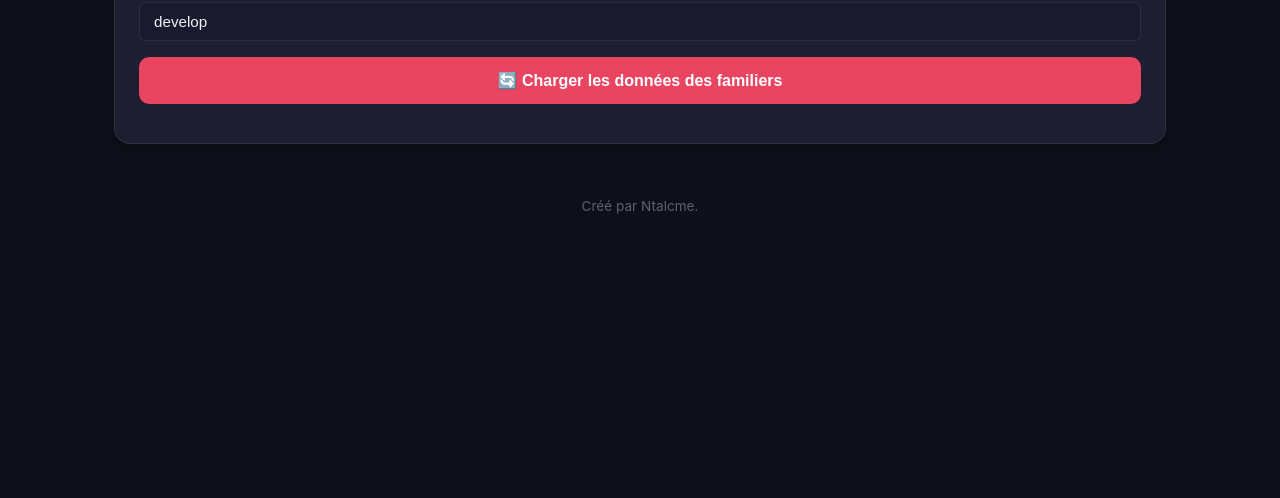
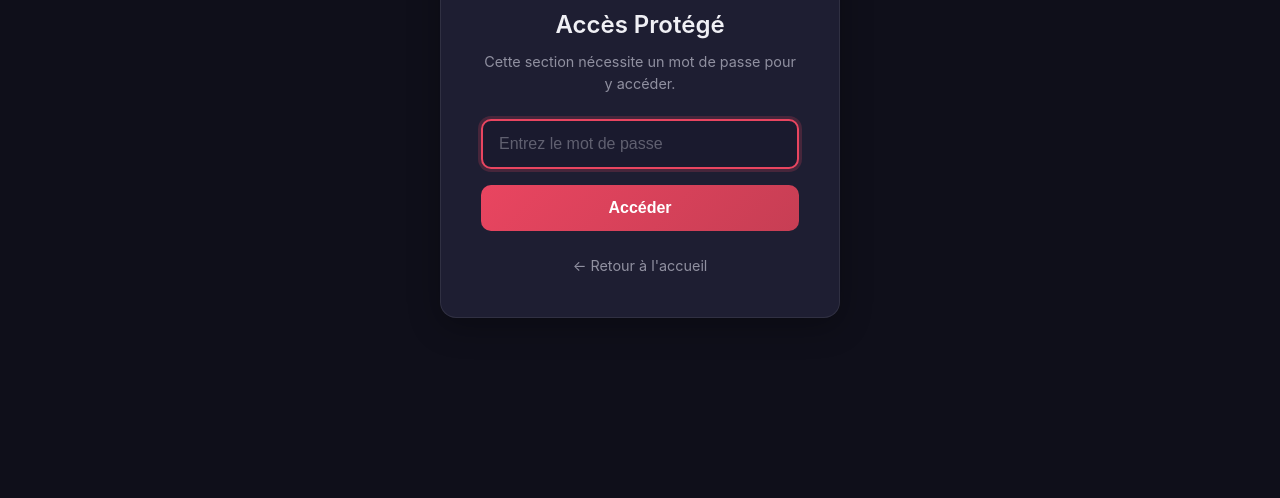
Before and after one commit to Ntalcme/crowniclesUtils, a plain HTML site: page petExpedition/index.html in a window 1280 px wide. Shown: the part 302-800 px from the top of the page. Drawn offline with Linux system fonts and the light colour scheme; no server answers.

Commit message:
add secure

```diff
--- /dev/null
+++ b/petExpedition/scripts/auth.js
@@ -0,0 +1,171 @@
+const PASSWORD_HASH = '1df62668b2f957738322c28d3b9950893a31f3b011f7c23267a6e5dc0aa3ff75';
+
+// Clé de session pour localStorage
+const AUTH_KEY = 'petExpedition_authenticated';
+const AUTH_EXPIRY_KEY = 'petExpedition_auth_expiry';
+const SESSION_DURATION = 24 * 60 * 60 * 1000; // 24 heures en millisecondes
+
+// Callback à appeler après authentification réussie
+let onAuthSuccessCallback = null;
+
+/**
+ * Convertit un ArrayBuffer en chaîne hexadécimale
+ */
+function bufferToHex(buffer) {
+    return Array.from(new Uint8Array(buffer))
+        .map(b => b.toString(16).padStart(2, '0'))
+        .join('');
+}
+
+/**
+ * Hash un mot de passe avec SHA-256
+ */
+async function hashPassword(password) {
+    const encoder = new TextEncoder();
+    const data = encoder.encode(password);
+    const hashBuffer = await crypto.subtle.digest('SHA-256', data);
+    return bufferToHex(hashBuffer);
+}
+
+/**
+ * Vérifie si l'utilisateur est déjà authentifié
+ */
+function isAuthenticated() {
+    const authenticated = localStorage.getItem(AUTH_KEY);
+    const expiry = localStorage.getItem(AUTH_EXPIRY_KEY);
+
+    if (authenticated === 'true' && expiry) {
+        const expiryTime = parseInt(expiry, 10);
+        if (Date.now() < expiryTime) {
+            return true;
+        }
+        // Session expirée, nettoyer
+        logout();
+    }
+    return false;
+}
+
+/**
+ * Authentifie l'utilisateur
+ */
+function setAuthenticated() {
+    localStorage.setItem(AUTH_KEY, 'true');
+    localStorage.setItem(AUTH_EXPIRY_KEY, (Date.now() + SESSION_DURATION).toString());
+}
+
+/**
+ * Déconnecte l'utilisateur
+ */
+function logout() {
+    localStorage.removeItem(AUTH_KEY);
+    localStorage.removeItem(AUTH_EXPIRY_KEY);
+}
+
+/**
+ * Vérifie le mot de passe
+ */
+async function verifyPassword(password) {
+    const hash = await hashPassword(password);
+    return hash === PASSWORD_HASH;
+}
+
+/**
+ * Affiche l'écran de login
+ */
+function showLoginScreen() {
+    const loginHTML = `
+        <div id="auth-overlay" class="auth-overlay">
+            <div class="auth-container">
+                <div class="auth-icon">🔒</div>
+                <h2>Accès Protégé</h2>
+                <p>Cette section nécessite un mot de passe pour y accéder.</p>
+                <form id="auth-form" class="auth-form">
+                    <div class="auth-input-group">
+                        <input
+                            type="password"
+                            id="auth-password"
+                            placeholder="Entrez le mot de passe"
+                            autocomplete="current-password"
+                            required
+                        >
+                    </div>
+                    <button type="submit" class="auth-button">
+                        Accéder
+                    </button>
+                    <p id="auth-error" class="auth-error" style="display: none;">
+                        Mot de passe incorrect
+                    </p>
+                </form>
+                <a href="../" class="auth-back-link">← Retour à l'accueil</a>
+            </div>
+        </div>
+    `;
+
+    document.body.insertAdjacentHTML('afterbegin', loginHTML);
+
+    // Cacher le contenu principal
+    const container = document.querySelector('.container');
+    if (container) {
+        container.style.display = 'none';
+    }
+
+    // Gérer la soumission du formulaire
+    const form = document.getElementById('auth-form');
+    const passwordInput = document.getElementById('auth-password');
+    const errorMessage = document.getElementById('auth-error');
+
+    form.addEventListener('submit', async (e) => {
+        e.preventDefault();
+        errorMessage.style.display = 'none';
+
+        const password = passwordInput.value;
+        const isValid = await verifyPassword(password);
+
+        if (isValid) {
+            setAuthenticated();
+            hideLoginScreen();
+            // Appeler le callback si défini
+            if (onAuthSuccessCallback) {
+                onAuthSuccessCallback();
+            }
+        } else {
+            errorMessage.style.display = 'block';
+            passwordInput.value = '';
+            passwordInput.focus();
+        }
+    });
+
+    // Focus sur le champ mot de passe
+    passwordInput.focus();
+}
+
+/**
+ * Cache l'écran de login et affiche le contenu
+ */
+function hideLoginScreen() {
+    const overlay = document.getElementById('auth-overlay');
+    if (overlay) {
+        overlay.remove();
+    }
+
+    const container = document.querySelector('.container');
+    if (container) {
+        container.style.display = '';
+    }
+}
+
+/**
+ * Initialise le système d'authentification
+ * @param {Function} onSuccess - Callback à appeler après authentification réussie
+ */
+function initAuth(onSuccess) {
+    onAuthSuccessCallback = onSuccess;
+    if (!isAuthenticated()) {
+        showLoginScreen();
+        return false;
+    }
+    return true;
+}
+
+// Exporter les fonctions pour utilisation dans d'autres modules
+export { initAuth, isAuthenticated, logout, hashPassword };
--- a/petExpedition/scripts/main.js
+++ b/petExpedition/scripts/main.js
@@ -12,6 +12,7 @@ import {
 import { escapeHTML } from './utils.js';
 import { simulateExpedition } from './simulator.js';
 import { analyzeExpedition } from './analyzer.js';
+import { initAuth } from './auth.js';
 
 async function loadView(containerId, viewPath) {
     const container = document.getElementById(containerId);
@@ -131,6 +132,17 @@ function revealSimulatorUI() {
 }
 
 async function bootstrap() {
+    // Vérifier l'authentification avant de charger l'application
+    // Passer initApp comme callback pour exécuter après authentification
+    if (!initAuth(initApp)) {
+        return; // L'écran de login est affiché, attendre l'authentification
+    }
+
+    // Si déjà authentifié, initialiser directement
+    await initApp();
+}
+
+async function initApp() {
     try {
         await loadViews();
     } catch (error) {
--- a/petExpedition/styles/app.css
+++ b/petExpedition/styles/app.css
@@ -1667,3 +1667,134 @@ footer a:hover {
     padding: 10px 12px;
     margin: 0;
 }
+
+/* ===== AUTHENTICATION OVERLAY ===== */
+.auth-overlay {
+    position: fixed;
+    top: 0;
+    left: 0;
+    right: 0;
+    bottom: 0;
+    background: var(--bg-primary);
+    display: flex;
+    align-items: center;
+    justify-content: center;
+    z-index: 10000;
+    padding: 20px;
+}
+
+.auth-container {
+    background: var(--bg-card);
+    border-radius: var(--radius-lg);
+    padding: 40px;
+    max-width: 400px;
+    width: 100%;
+    text-align: center;
+    border: 1px solid var(--border-color);
+    box-shadow: var(--shadow-lg);
+    animation: authFadeIn 0.3s ease;
+}
+
+@keyframes authFadeIn {
+    from {
+        opacity: 0;
+        transform: translateY(-20px);
+    }
+    to {
+        opacity: 1;
+        transform: translateY(0);
+    }
+}
+
+.auth-icon {
+    font-size: 3em;
+    margin-bottom: 16px;
+}
+
+.auth-container h2 {
+    color: var(--text-primary);
+    font-size: 1.5em;
+    font-weight: 600;
+    margin-bottom: 8px;
+}
+
+.auth-container > p {
+    color: var(--text-secondary);
+    font-size: 0.9em;
+    margin-bottom: 24px;
+}
+
+.auth-form {
+    display: flex;
+    flex-direction: column;
+    gap: 16px;
+}
+
+.auth-input-group {
+    position: relative;
+}
+
+.auth-input-group input {
+    width: 100%;
+    padding: 14px 16px;
+    font-size: 1em;
+    background: var(--bg-secondary);
+    border: 2px solid var(--border-color);
+    border-radius: var(--radius-md);
+    color: var(--text-primary);
+    transition: border-color var(--transition-fast), box-shadow var(--transition-fast);
+}
+
+.auth-input-group input:focus {
+    outline: none;
+    border-color: var(--accent);
+    box-shadow: 0 0 0 3px rgba(233, 69, 96, 0.2);
+}
+
+.auth-input-group input::placeholder {
+    color: var(--text-muted);
+}
+
+.auth-button {
+    padding: 14px 24px;
+    font-size: 1em;
+    font-weight: 600;
+    background: linear-gradient(135deg, var(--accent), var(--accent-dark));
+    color: white;
+    border: none;
+    border-radius: var(--radius-md);
+    cursor: pointer;
+    transition: transform var(--transition-fast), box-shadow var(--transition-fast);
+}
+
+.auth-button:hover {
+    transform: translateY(-2px);
+    box-shadow: 0 4px 20px rgba(233, 69, 96, 0.4);
+}
+
+.auth-button:active {
+    transform: translateY(0);
+}
+
+.auth-error {
+    color: var(--danger);
+    font-size: 0.9em;
+    margin-top: 8px;
+    padding: 10px;
+    background: rgba(239, 68, 68, 0.1);
+    border-radius: var(--radius-sm);
+    border: 1px solid rgba(239, 68, 68, 0.2);
+}
+
+.auth-back-link {
+    display: inline-block;
+    margin-top: 24px;
+    color: var(--text-secondary);
+    text-decoration: none;
+    font-size: 0.9em;
+    transition: color var(--transition-fast);
+}
+
+.auth-back-link:hover {
+    color: var(--accent);
+}
```
Also changed, not shown: 1 other file.
